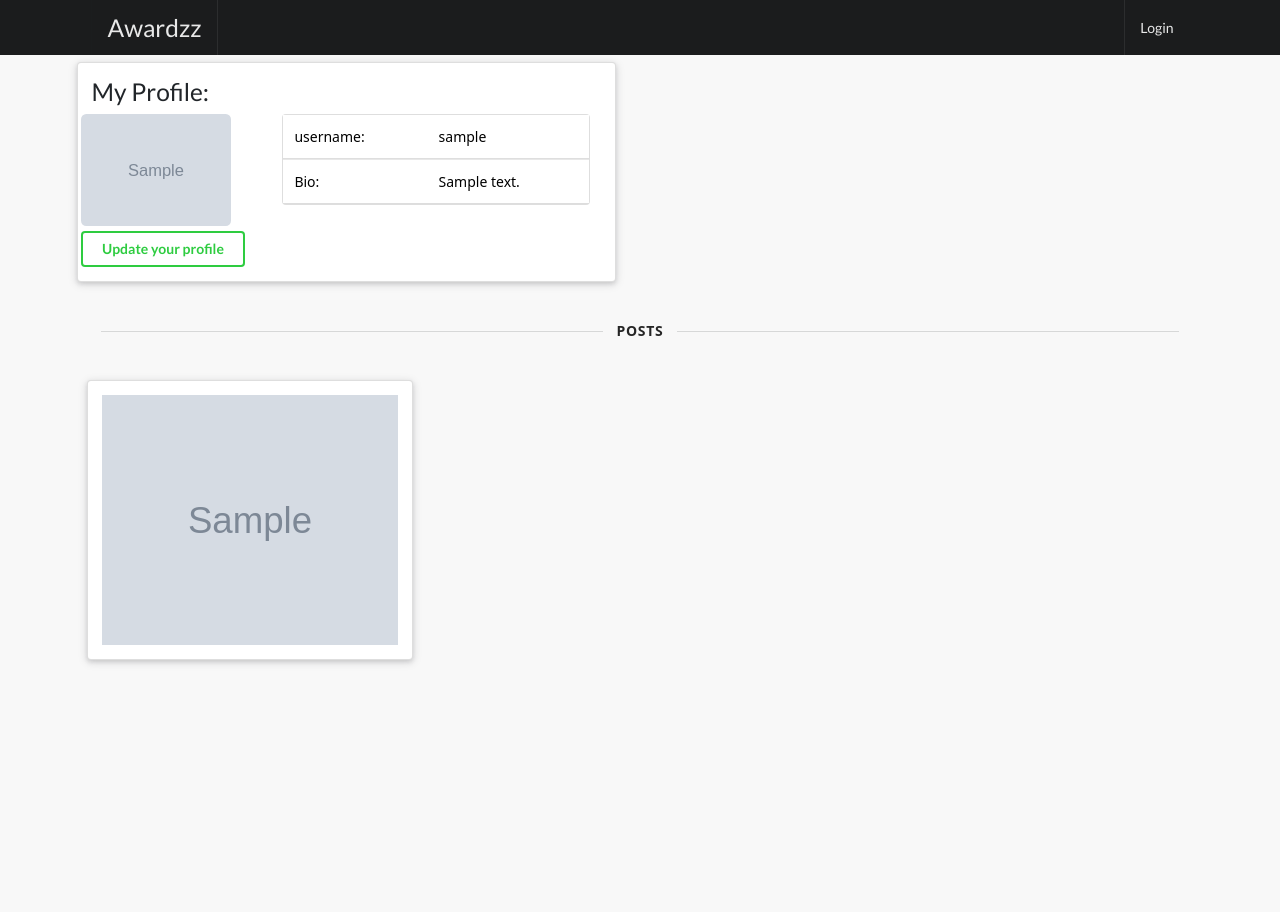
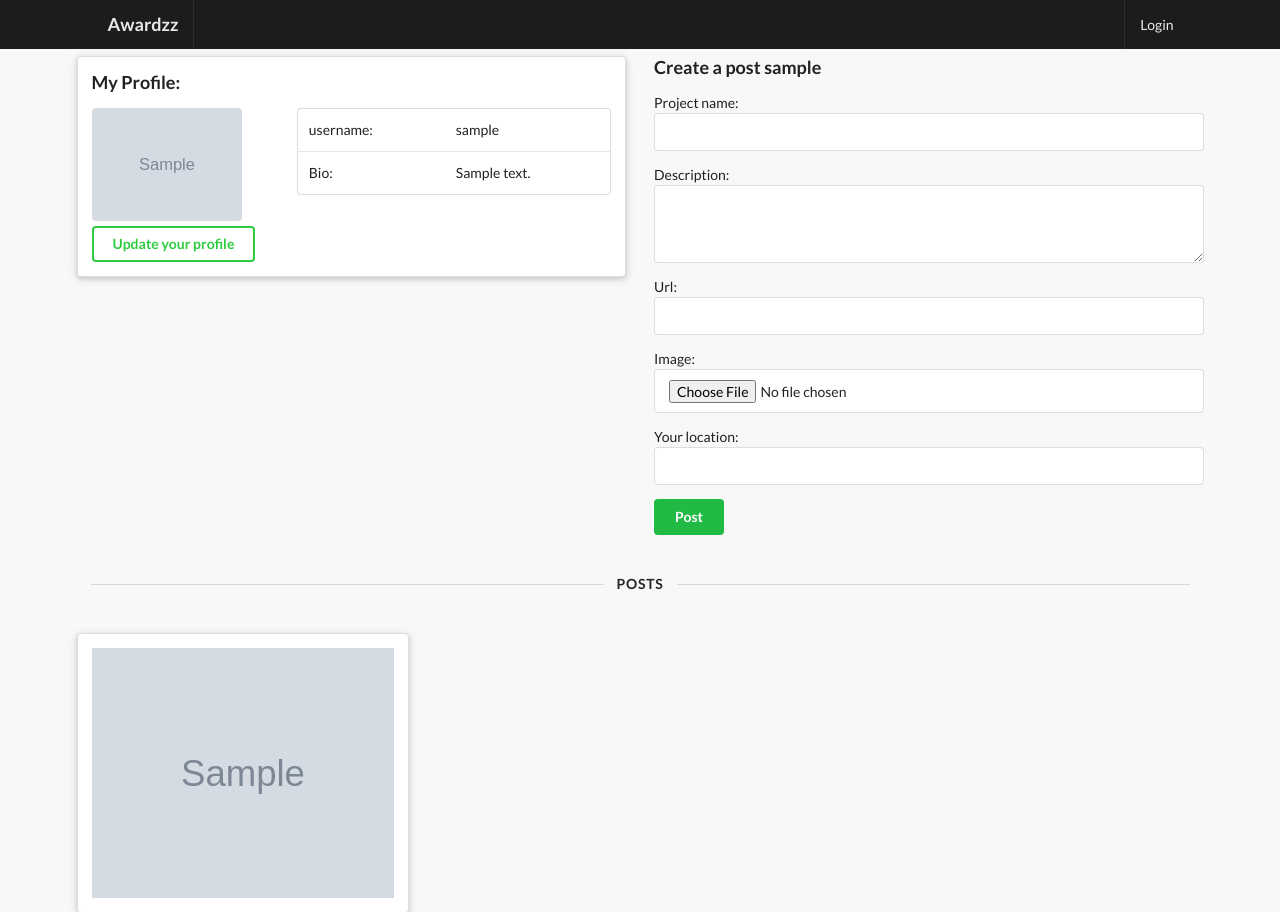
Before and after one commit to otienonick/Awardss_CLone_Django, a Django app: template awwards/templates/profiles/myprofile.html in a window 1280 px wide. Shown: the top 912 px of the page. Before the commit the page ends 665 px from the top, so only its background shows below. Run offline with Django 3.2, Linux system fonts and the light colour scheme; the template is opened without the code that fills it: values that come from a table or form of the project are taken from there, others are empty; tables that the repository leaves empty hold one stand-in row (values such as "Sample post"); grey boxes marked "Sample" are stand-in pictures; parts of the project's set-up code (start-up, migrations or seed data) failed here and were passed over; some libraries are stand-ins or nearby versions.

Commit message:
created review project template and added more styling

```diff
--- a/awwards/forms.py
+++ b/awwards/forms.py
@@ -1,7 +1,15 @@
-from .models import Profile
+from .models import Profile,Post
 from django import forms
 
 class ProfileModelForm(forms.ModelForm):
     class Meta:
         model = Profile
         fields = ['username','bio','avatar']
+
+class PostModelForm(forms.ModelForm):
+    description = forms.CharField(widget=forms.Textarea(attrs={'rows':3} ))
+    location = forms.CharField(label = 'Your location')
+
+    class Meta:
+        model = Post
+        fields = ['project_name','description','url','image','location',]
--- a/awwards/templates/navbar.html
+++ b/awwards/templates/navbar.html
@@ -17,7 +17,7 @@
               </div>
 
               <a href="{% url 'profile' %}" class="item">
-                   {{ request.user }}'s Profile<i class="user icon"></i>
+                   {{ request.user }}<i class="user icon"></i>
               </a>
 
               <a href="" class="ui item">
--- a/awwards/templates/profiles/myprofile.html
+++ b/awwards/templates/profiles/myprofile.html
@@ -1,7 +1,63 @@
-{% extends 'awwards/base.html'%}
+<!doctype html>
+<html lang="en">
+  <head>
+    <!-- Required meta tags -->
+    <meta charset="utf-8">
+    <meta name="viewport" content="width=device-width, initial-scale=1, shrink-to-fit=no">
+    <!-- jQuery -->
+    <script src="https://code.jquery.com/jquery-3.3.1.min.js"></script>
+    <script src="../../../static/js/script.js"></script>
+    <!--Custom css ADD HERE-->
 
-{% block title%}Profile{% endblock%}
-{% block content%}
+    <!-- semantic UI -->
+    <link rel="stylesheet" type='text/css' href="https://cdnjs.cloudflare.com/ajax/libs/semantic-ui/2.2.14/semantic.min.css">
+
+    <link rel="stylesheet" href="../../../static/css/style.css">
+    <script src="https://cdnjs.cloudflare.com/ajax/libs/semantic-ui/2.4.1/semantic.min.js"></script>
+    <link rel="stylesheet" type="text/css" href="semantic/dist/semantic.min.css">
+
+
+  </head>
+  <body>
+
+  <div class="ui grid  inverted menu nav mb-7">
+    <div class="ui container">
+      <a href="{% url 'home' %}" class="item">
+          <h3>Awardzz</h3>
+      </a>
+
+      <div class="right menu">
+          {% if request.user.is_authenticated %}
+               <div class="item">
+                <form action="" method="GET">
+                  <div class="ui action left icon input">
+                  <input class="prompt" type="text" name='q' placeholder="project name...">
+                  <i class="search icon"></i>
+                  <button type='submit' class="ui button">Search</button>
+                  </div>
+              </form>
+              </div>
+
+              <a href="{% url 'profile' %}" class="item">
+                   {{ request.user }}<i class="user icon"></i>
+              </a>
+
+              <a href="" class="ui item">
+                  Logout
+              </a>
+          {% else %}
+          <a href="" class="ui item">
+                  Login
+              </a>
+          {% endif %}
+      </div>
+    </div>
+  </div>
+
+
+
+  <!-- NEW NAVBAR -->
+
 
 <!-- MODAL -->
 <div class="ui modal mymodal">
@@ -26,6 +82,7 @@
 </div>
 
 <!-- CONTENT -->
+<div class="ui container">
 
 <div class="ui grid">
 <div class="row">
@@ -73,8 +130,25 @@
 </div>
 </div>
 
+<div class="eight wide  column">
+  <h3>Create a post {{profile.username}}</h3>
+
+  <form action="" method="POST" class="ui form" enctype="multipart/form-data">
+    {% csrf_token %}
+    {{p_form.as_p}}
+    <div class="ui ">
+       <button type="submit" class="ui button positive">Post</button>
+
+    </div>
+
+</form>
+
+  </div>
+
 </div>
 </div>
+
+
 
 <div class="ui center aligned basic segment">
 
@@ -84,8 +158,8 @@
       </div>
 
         {% if not posts %}
-         <div class="ui raised segment">
-          No Photos
+         <div class="ui raised center aligned  segment">
+          No Photos yet
          </div>
         {% else%}
 
@@ -109,4 +183,5 @@
         {% endif %}
 
         </div>
-{% endblock%}
+        </body>
+        </html>
--- a/static/css/style.css
+++ b/static/css/style.css
@@ -14,11 +14,14 @@ body{
 .mt-5{
     margin-top: 5px !important;
 }
+
 .mymodal{
     height: 570px !important;
     top: 100px !important;
     font-size: 20px !important;
 }
+
+
 .image{
     position: relative;
     height: 250px;
@@ -77,3 +80,11 @@ body{
 .upper{
     text-transform: capitalize;
 }
+.reduce__card{
+    width: 800px !important;
+}
+.linked a{
+    text-decoration: none;
+    color: #000;
+
+}
--- a/static/js/script.js
+++ b/static/js/script.js
@@ -1,3 +1,4 @@
+// SHOW MODAL
 $(document).ready(function(){
     $('#modal-btn').click(function(){
         $('.ui.modal')
@@ -6,7 +7,7 @@ $(document).ready(function(){
 
 });
 
-
+// REMOVE MESSAGE
 $('.message .close')
   .on('click', function() {
     $(this)
```
Also changed, not shown: awwards/templates/awwards/home.html (+6 -5 lines), awwards/templates/awwards/review.html (added, +22 -0 lines), awwards/migrations/0002_alter_post_author.py (added), awwards/migrations/0003_alter_post_author.py (added).
